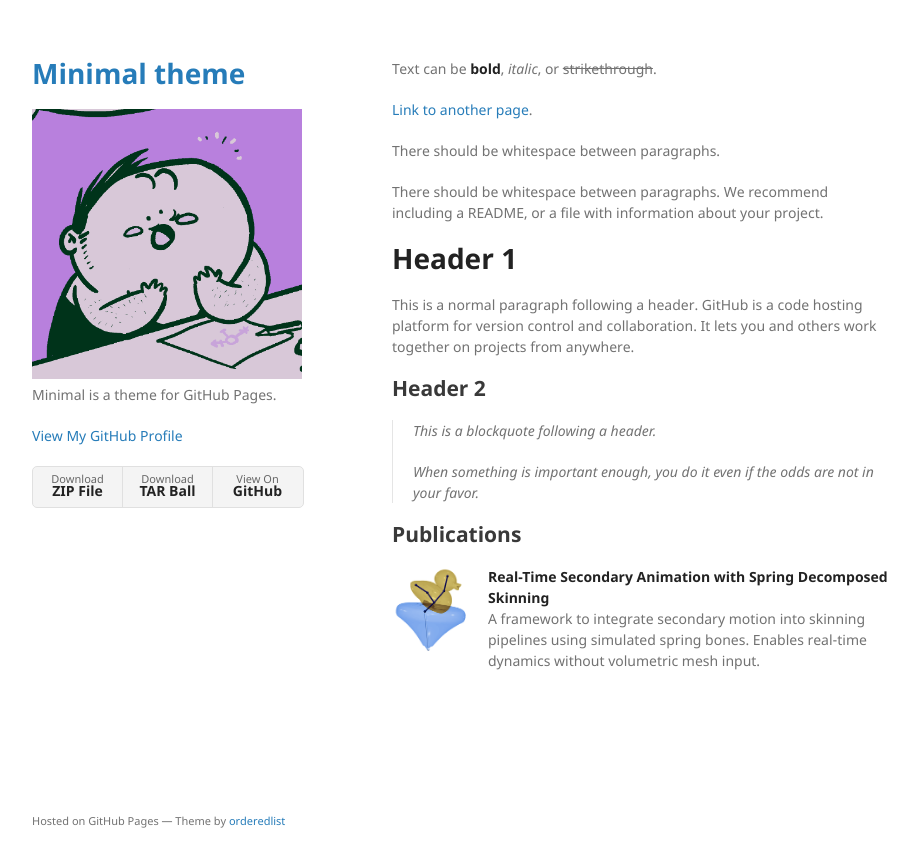
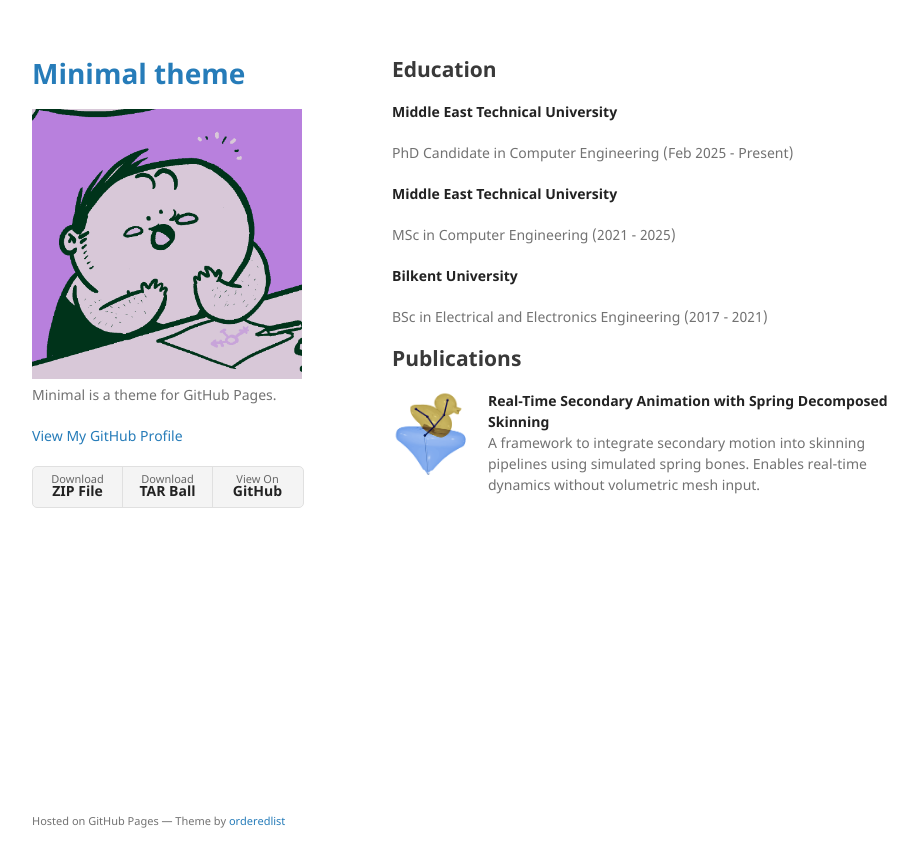
Before and after one commit to bartuakyurek/bartuakyurek.github.io, a Jekyll site: the page built from index.md, in a window 1280 px wide. Shown: the top 867 px of the page, without its empty margins (178-1096 px from the left). Built offline with Jekyll 4.4.1, drawn with Linux system fonts in a browser that asks for light colours; our own code applies the rules of GitHub Pages for plain Markdown files.

Commit message:
Add education

```diff
--- a/index.md
+++ b/index.md
@@ -2,26 +2,20 @@
 layout: default
 ---
 
-Text can be **bold**, _italic_, or ~~strikethrough~~.
 
-[Link to another page](./another-page.html).
+## Education
+**Middle East Technical University**
 
-There should be whitespace between paragraphs.
-
-There should be whitespace between paragraphs. We recommend including a README, or a file with information about your project.
-
-# Header 1
-
-This is a normal paragraph following a header. GitHub is a code hosting platform for version control and collaboration. It lets you and others work together on projects from anywhere.
-
-## Header 2
-
-> This is a blockquote following a header.
->
-> When something is important enough, you do it even if the odds are not in your favor.
+PhD Candidate in Computer Engineering (Feb 2025 - Present)
 
 
+**Middle East Technical University**
 
+MSc in Computer Engineering (2021 - 2025)
+
+**Bilkent University**
+
+BSc in Electrical and Electronics Engineering (2017 - 2021)
 
 ## Publications
 
```
